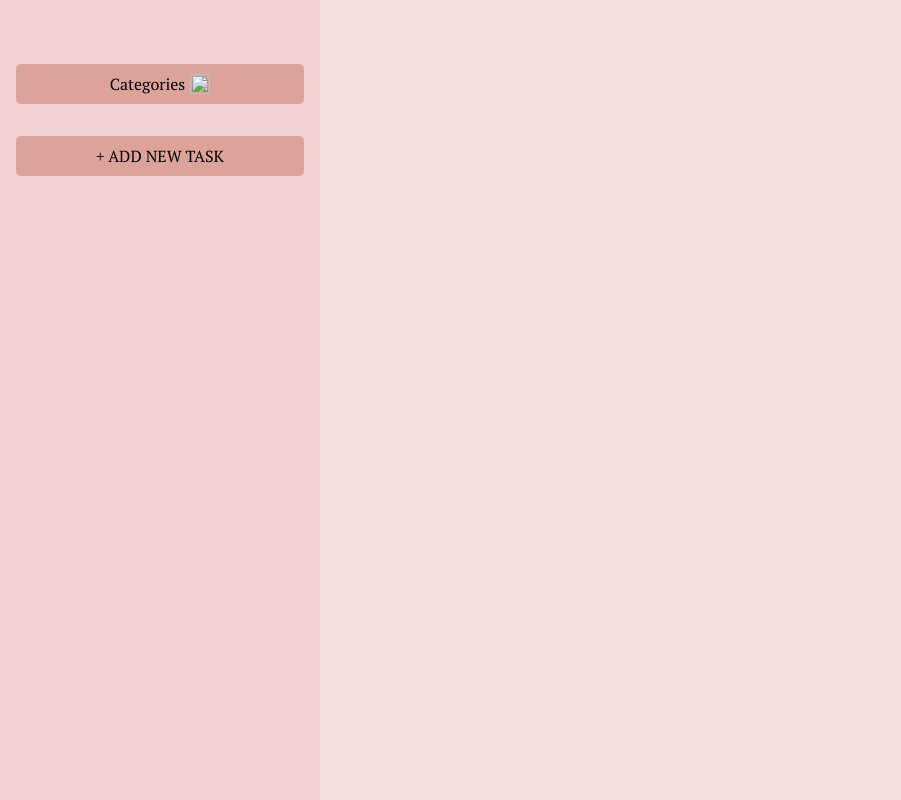
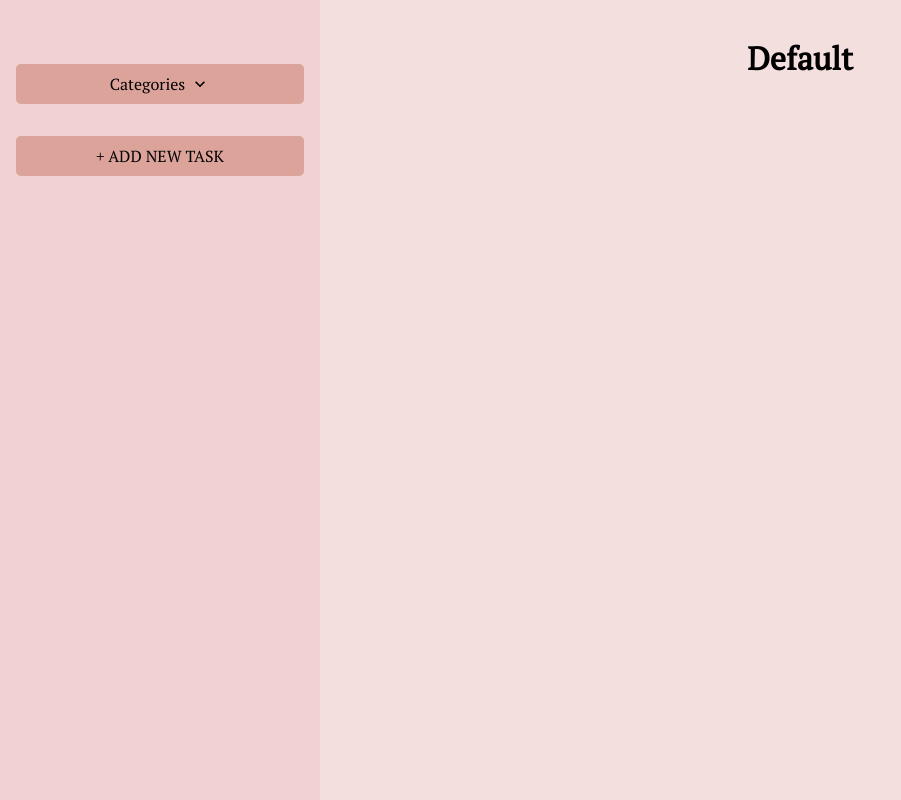
Before and after one commit to ajwjung/todo-list, a plain HTML site: page index.html in a window 1280 px wide. Shown: the whole page, without its empty margins (0-901 px from the left). Drawn offline with Linux system fonts and the light colour scheme.

Commit message:
Update source paths

```diff
--- a/index.html
+++ b/index.html
@@ -5,7 +5,7 @@
     <meta http-equiv="X-UA-Compatible" content="IE=edge">
     <meta name="viewport" content="width=device-width, initial-scale=1.0">
     <link rel="stylesheet" href="styles/style.css">
-    <script type="module" src="../src/index.js" defer></script>
+    <script type="module" src="main.js" defer></script>
     <title>Todo List</title>
 </head>
 <body>
@@ -14,7 +14,7 @@
             <div class="sidebar-container">
                 <div class="sidebar">
                     <p>Categories</p>
-                    <img src="../src/imgs/chevron-down.svg" class="dropdown-arrow">
+                    <img src="imgs/chevron-down.svg" class="dropdown-arrow">
                 </div>
                 <div class="expanded-sidebar hidden">
                     <div class="category" id="default">Default</div>
```
